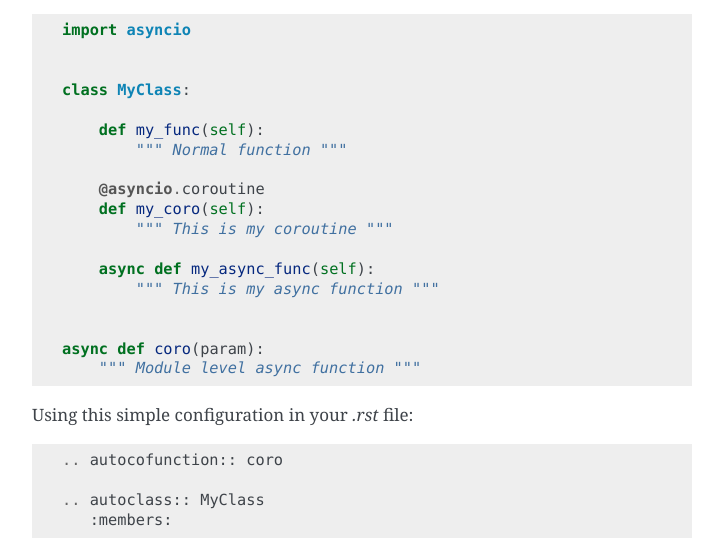
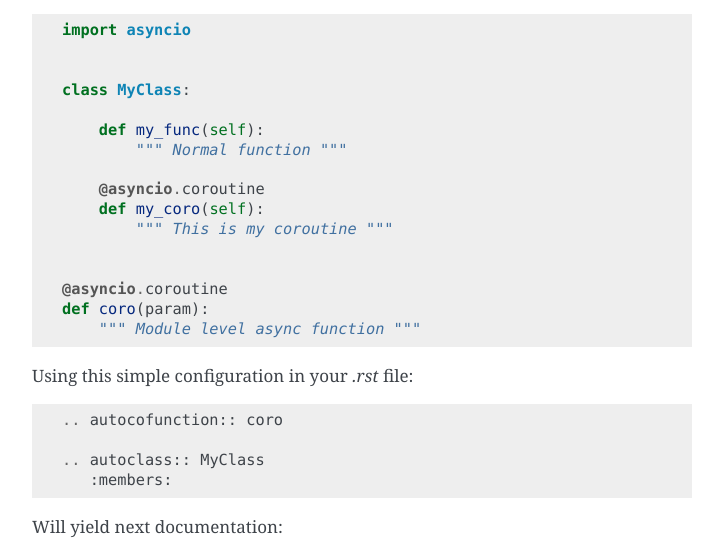
Before and after one commit to aio-libs/sphinxcontrib-asyncio, a Sphinx documentation site: the page built from docs/index.rst, in a window 1280 px wide and 900 px high, scrolled down 2493 px, cut to the strip 0-552 px from the top of the window. Shown: the whole strip, without its empty margins (388-1111 px from the left). Built offline with Sphinx 7.4.7, drawn with Linux system fonts in a browser that asks for light colours.

Commit message:
Make doc build python < 3.5 compatible Minor fix for wrong `async-with`

```diff
--- a/docs/autodoc_example.py
+++ b/docs/autodoc_example.py
@@ -10,9 +10,7 @@
     def my_coro(self):
         """ This is my coroutine """
 
-    async def my_async_func(self):
-        """ This is my async function """
 
-
-async def coro(param):
+@asyncio.coroutine
+def coro(param):
     """ Module level async function """
--- a/docs/index.rst
+++ b/docs/index.rst
@@ -159,7 +159,7 @@
       :coroutine:
 
 .. autocofunction:: coro
-   :async-with:
+   :async-for:
    :coroutine:
 
 You can also force `coroutine` prefix on not-coroutine method by overriding it
```
